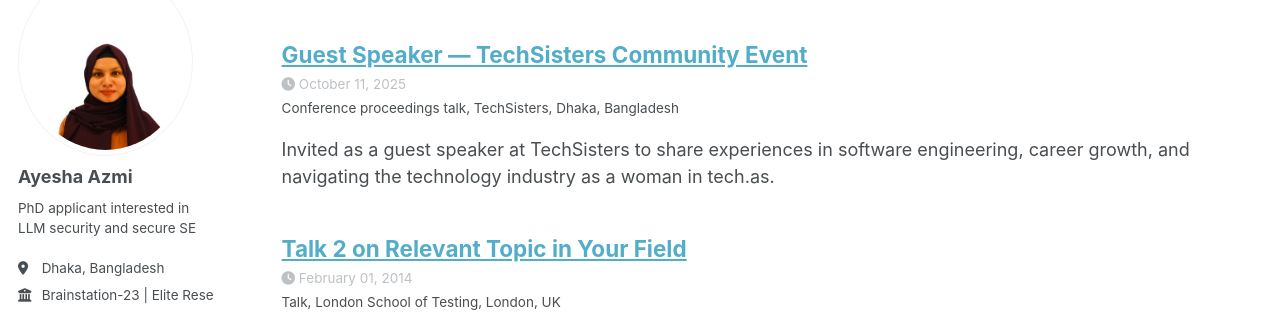
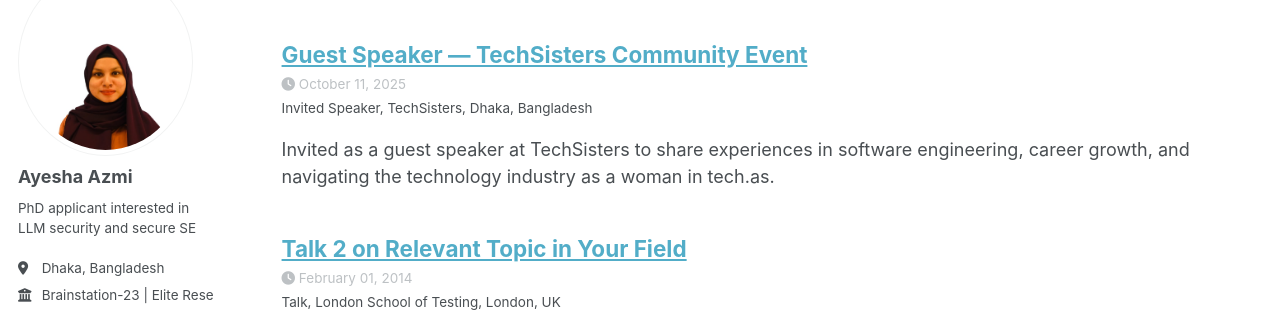
Before and after one commit to azmiayesha/azmiayesha.github.io, a Jekyll site: the page built from _pages/talks.html, in a window 1280 px wide and 1077 px high. Shown: the part 133-445 px from the top of the window. Built offline with Jekyll 4.4.1, drawn with Linux system fonts in a browser that asks for light colours; a style sheet for code colours, icons or effects is not loaded.

Commit message:
Update talk type from 'Conference proceedings talk' to 'Invited Speaker'

```diff
--- a/_talks/2014-03-01-talk-3.md
+++ b/_talks/2014-03-01-talk-3.md
@@ -1,7 +1,7 @@
 ---
 title: "Guest Speaker — TechSisters Community Event"
 collection: talks
-type: "Conference proceedings talk"
+type: "Invited Speaker"
 permalink: /talks
 venue: "TechSisters"
 date: 2025-10-11
```
